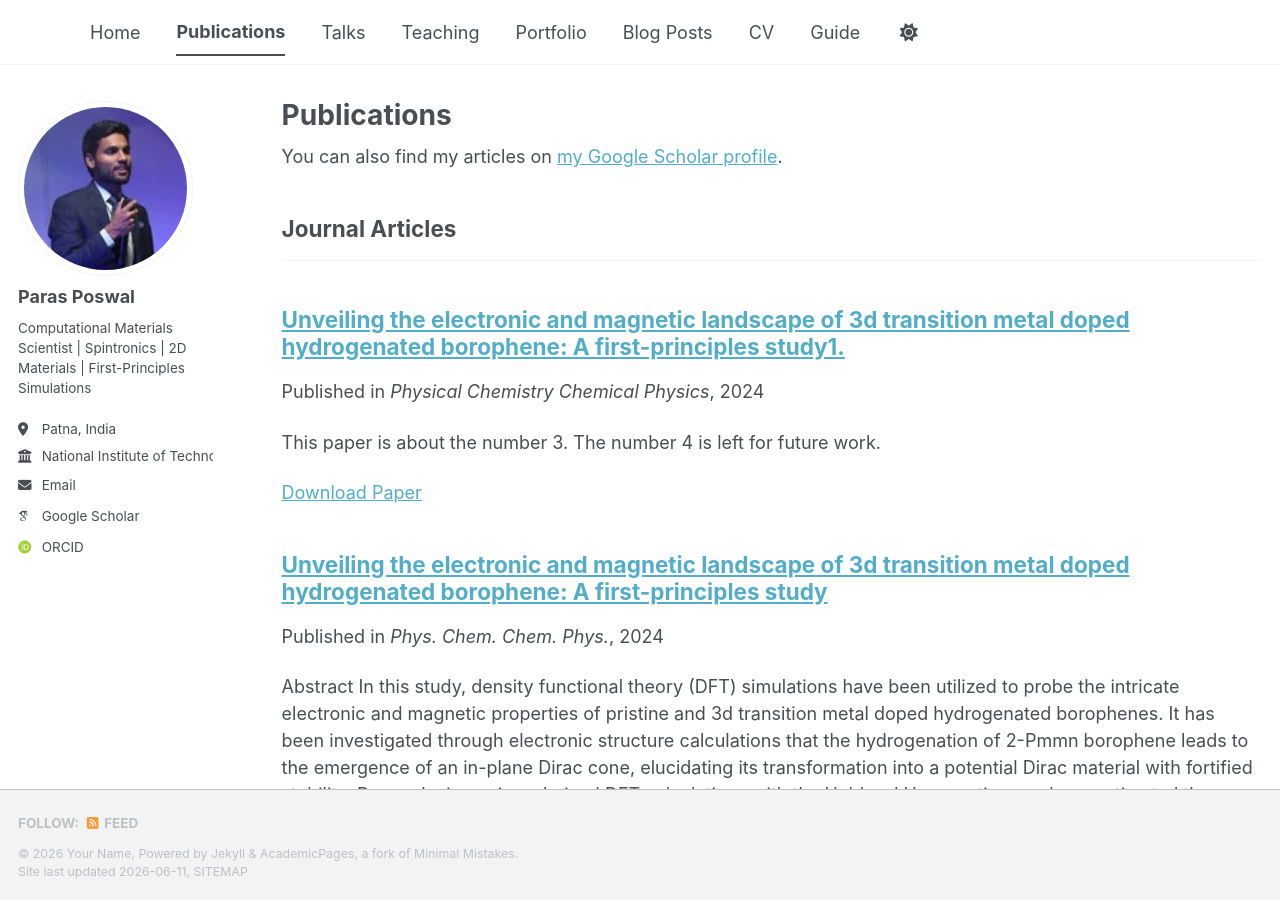
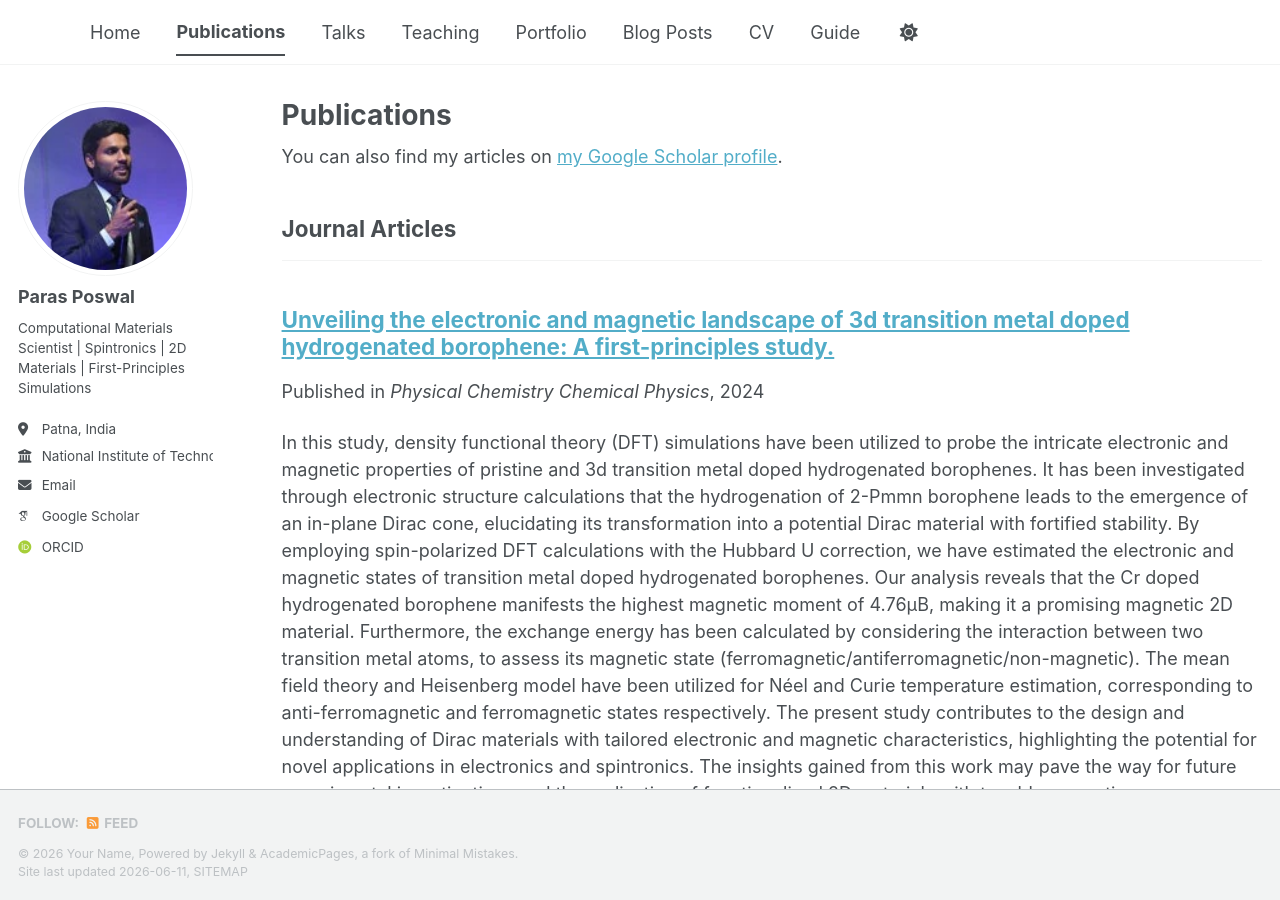
Before and after one commit to poswalparas/poswalparas.github.io, a Jekyll site: the page built from _pages/publications.html, in a window 1280 px wide and 900 px high. Built offline with Jekyll 4.4.1, drawn with Linux system fonts in a browser that asks for light colours; some web fonts are replaced; a script bundle is joined from its source files by our own code; library files that are not in the unit come from our copies.

Commit message:
Update 2015-10-01-paper-title-number-3.md

```diff
--- a/_publications/2015-10-01-paper-title-number-3.md
+++ b/_publications/2015-10-01-paper-title-number-3.md
@@ -1,9 +1,8 @@
 ---
-title: "Unveiling the electronic and magnetic landscape of 3d transition metal doped hydrogenated borophene: A first-principles study1."
+title: "Unveiling the electronic and magnetic landscape of 3d transition metal doped hydrogenated borophene: A first-principles study."
 collection: publications
 category: manuscripts
 permalink: /publication/2015-10-01-paper-title-number-3
-excerpt: 'This paper is about the number 3. The number 4 is left for future work.'
 date: 2024-07-24
 venue: 'Physical Chemistry Chemical Physics'
 paperurl: 'https://academicpages.github.io/files/pccp_2024.pdf'
```
